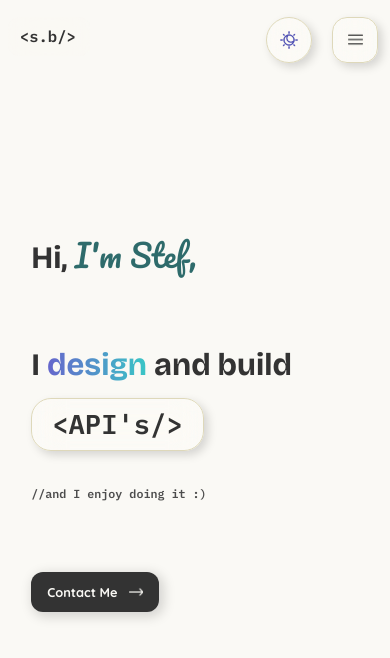
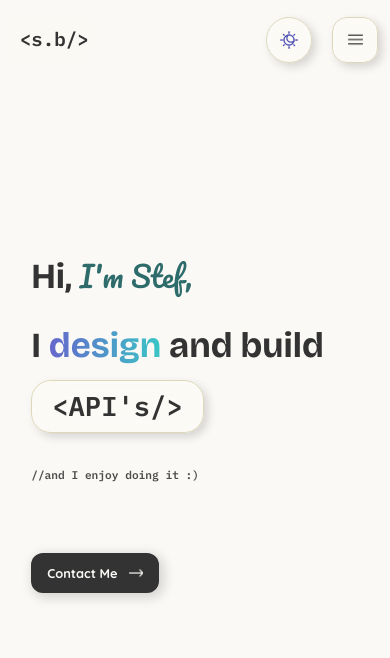
Before and after one commit to Stefdev13/stef-bekaert-portfolio, a React (Vite) app: page / in a window 390 px wide. Shown: the top 658 px of the page. Built offline with nearby package versions, Linux system fonts and the light colour scheme.

Commit message:
Responsive fonts
Fixed fonts scaling terribly on tablets due to scaling by vw

```diff
--- a/src/components/about/experience-section/ExperienceList.module.css
+++ b/src/components/about/experience-section/ExperienceList.module.css
@@ -320,7 +320,7 @@
 
     .button {
         img {
-            height: 17px;
+            height: 20px;
         }
     }
 
--- a/src/components/navigation/Logo.module.css
+++ b/src/components/navigation/Logo.module.css
@@ -23,7 +23,7 @@
 /* mobile & portrait tablet */
 @media screen and (width < 992px) {
     .logo {
-        font-size: 4vw;
+        font-size: 1.2rem;
     }
 }
 
--- a/src/index.css
+++ b/src/index.css
@@ -1,5 +1,5 @@
 :root {
-  font-family: system-ui, Avenir, Helvetica, Arial, sans-serif;
+  font-family: "Quicksand", "IBM_Plex_Mono_Regular";
   line-height: 1.5;
   font-weight: 400;
 
@@ -115,24 +115,24 @@ body {
 
 @media only screen and (width < 992px) {
   .heading {
-    font-size: 8vw;
+    font-size: 2rem;
   }
 
   .sectionHeading {
-    font-size: 7vw;
+    font-size: 1.8rem;
   }
 
   .comment {
-    font-size: 3vw;
+    font-size: .7rem;
   }
 
   .commentSemibold {
-    font-size: 3vw;
+    font-size: .7rem;
     margin: 0px;
   }
 
   .text {
-    font-size: 4vw;
+    font-size: .9rem;
     line-height: 1.2;
   }
 }
--- a/src/pages/ContactPage.module.css
+++ b/src/pages/ContactPage.module.css
@@ -100,7 +100,6 @@
     width: 100%;
 
     h1 {
-      font-size: 1.5rem;
       margin: 0px
     }
 
--- a/src/pages/HomePage.module.css
+++ b/src/pages/HomePage.module.css
@@ -70,13 +70,11 @@
     gap: 4vh;
 
     h1 {
-      margin-bottom: 5vh;
-
-      font-size: 8vw;
+      font-size: 2.2rem;
     }
 
     span {
-      font-size: 8vw;
+      font-size: 1.8rem;
     }
   }
 
@@ -86,13 +84,13 @@
     gap: 3vh;
 
     h1 {
-      font-size: 8vw;
+      font-size: 2.2rem;
 
       margin: 0;
     }
 
     span {
-      font-size: 8vw;
+      font-size: 2.2rem;
     }
   }
 }
```
